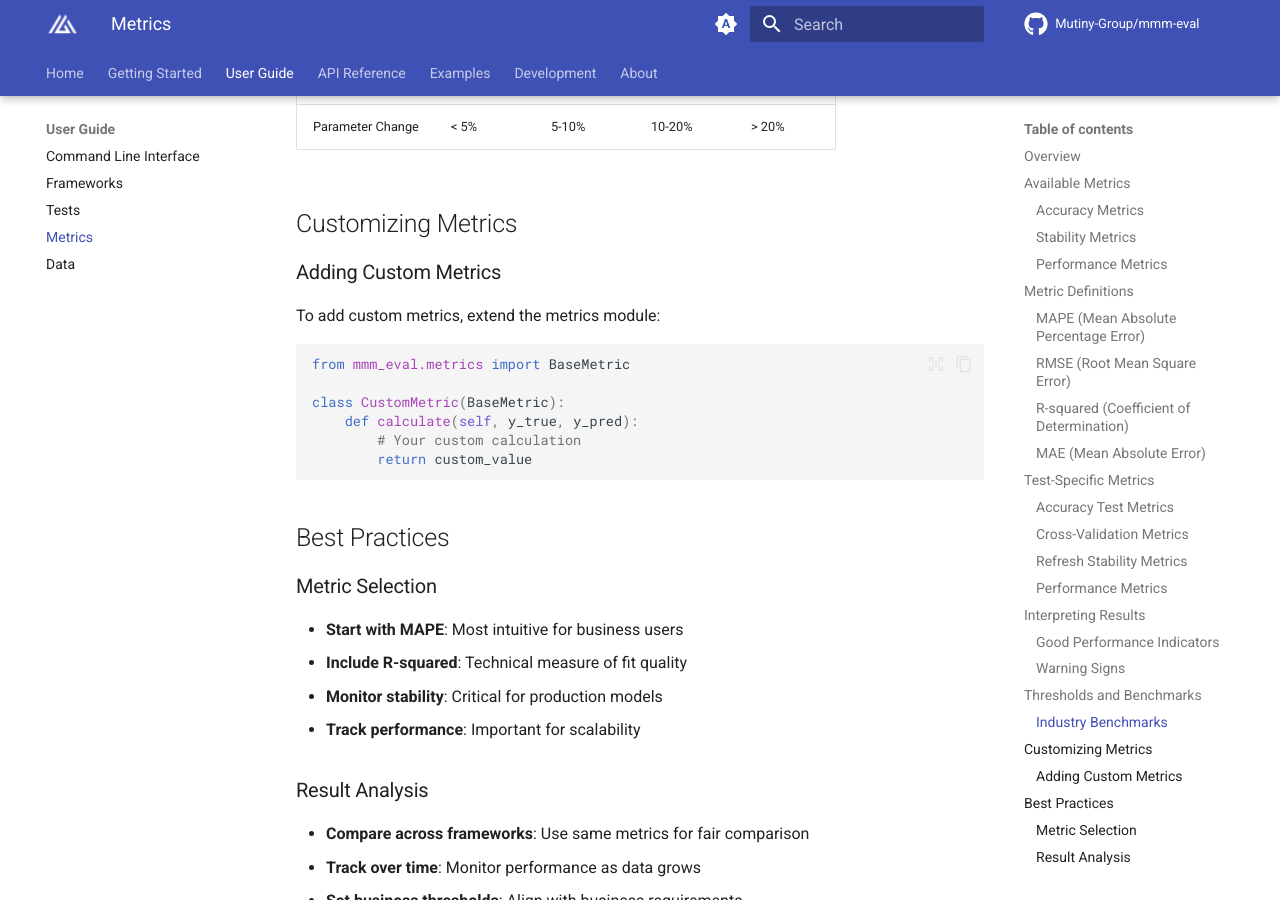
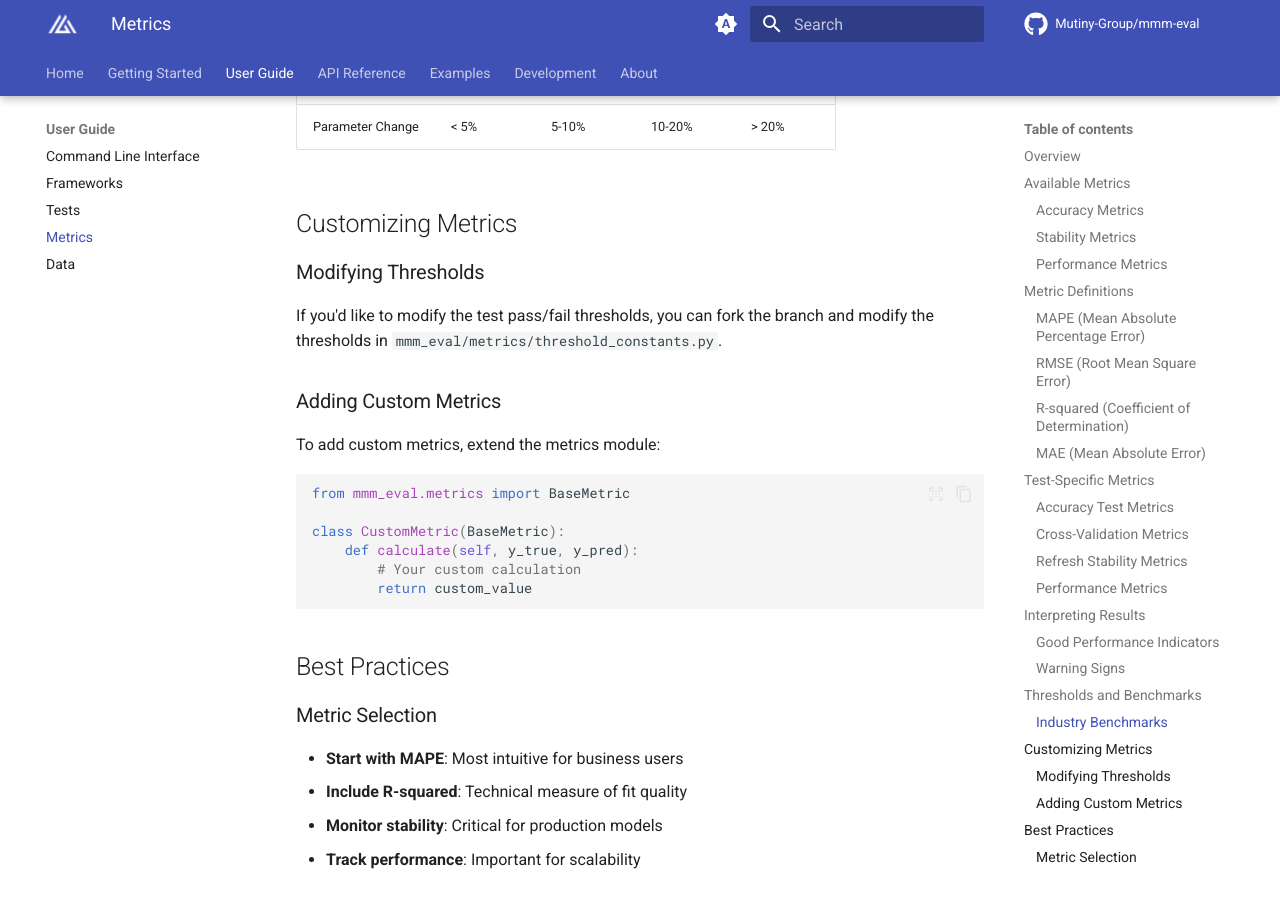
Before and after one commit to mutinex/mmm-eval, an MkDocs documentation site: the page built from docs/user-guide/metrics.md, in a window 1280 px wide and 900 px high, scrolled down 3490 px. Built offline with MkDocs 1.6.1 and Material for MkDocs 9.7.7, drawn with Linux system fonts in a browser that asks for light colours; comment, search, counter and statistics services are not loaded; the version menu is left out.

Commit message:
fix: update threshold instructions

```diff
--- a/docs/user-guide/metrics.md
+++ b/docs/user-guide/metrics.md
@@ -134,7 +134,10 @@ MAE = (1/n) * Σ |y_i - ŷ_i|
 
 ## Customizing Metrics
 
+### Modifying Thresholds
 
+If you'd like to modify the test pass/fail thresholds, you can fork the branch and
+modify the thresholds in `mmm_eval/metrics/threshold_constants.py`.
 
 ### Adding Custom Metrics
 
```
